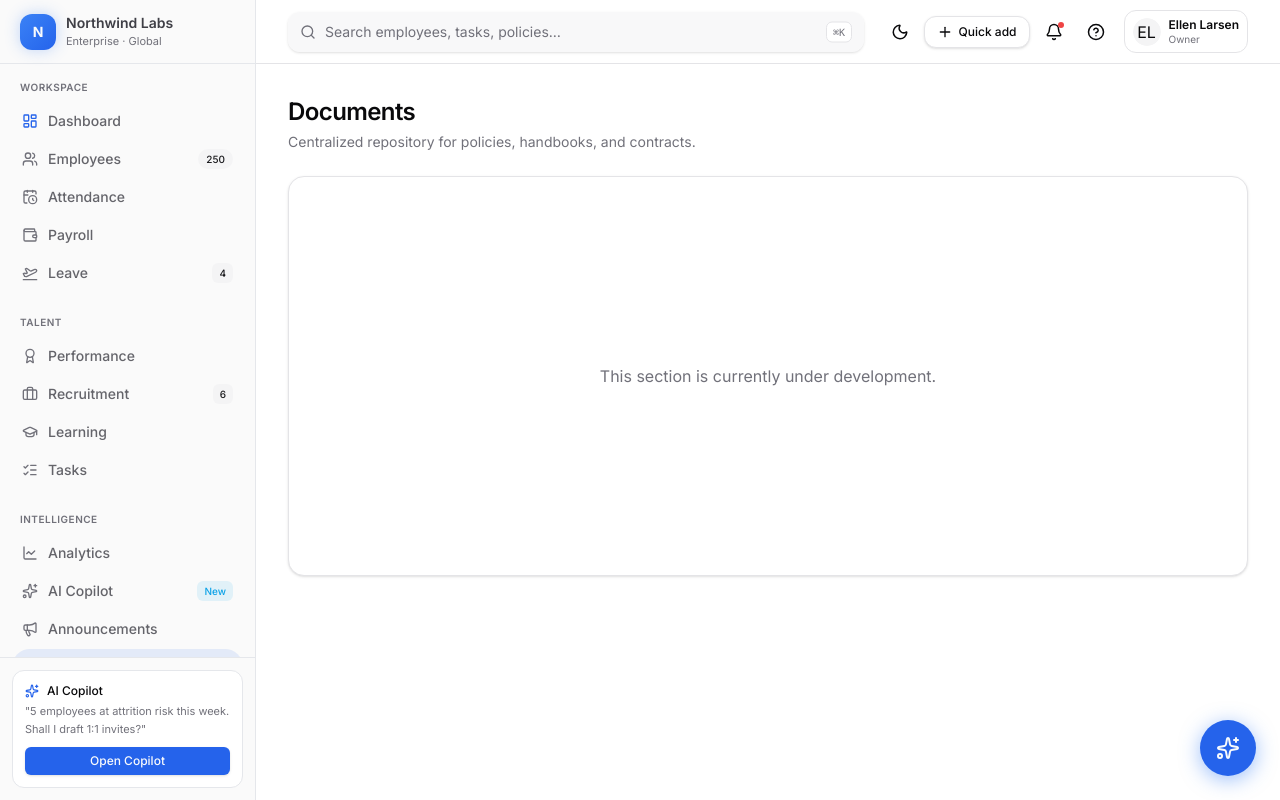
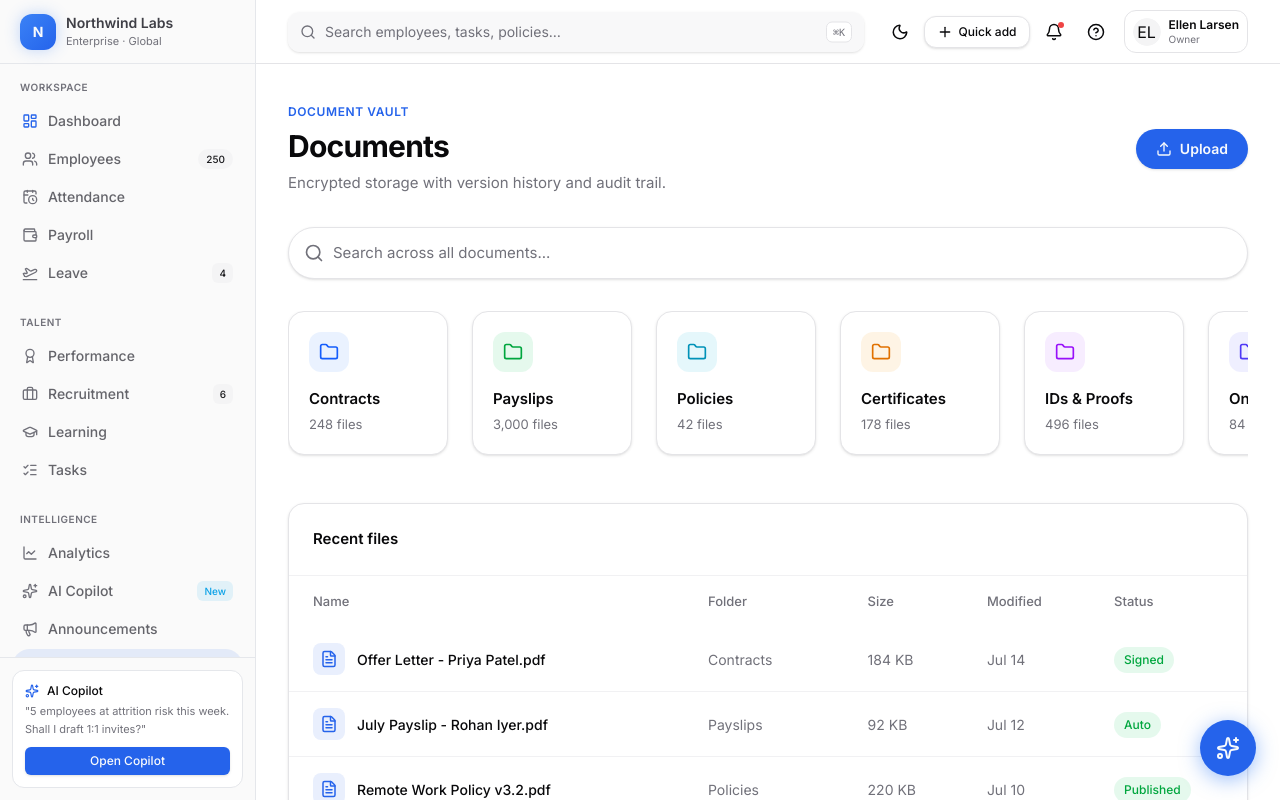
Before and after one commit to ghostuserr96/executive-dashboard, a React (Vite) app in the folder attentrack/: page /documents in a window 1280 px wide. Built offline with nearby package versions, Linux system fonts and the light colour scheme.

Commit message:
docs page added

```diff
--- a/attentrack/src/pages/Documents.jsx
+++ b/attentrack/src/pages/Documents.jsx
@@ -1,17 +1,154 @@
 import React from 'react';
+import {
+  Upload,
+  Search,
+  Folder,
+  FileText
+} from 'lucide-react';
 
-const PagePlaceholder = ({ title, description }) => (
-  <main className="flex-1 min-w-0 overflow-y-auto">
-    <div className="mx-auto max-w-[1600px] p-4 lg:p-8 space-y-6">
-      <div>
-        <h1 className="text-2xl font-semibold tracking-tight">{title}</h1>
-        <p className="text-sm text-muted-foreground mt-1">{description}</p>
-      </div>
-      <div className="card-elevated min-h-[400px] flex items-center justify-center">
-        <p className="text-muted-foreground">This section is currently under development.</p>
-      </div>
+const CategoryCard = ({ title, count, colorClass }) => (
+  <div className="card-elevated p-5 border border-border rounded-2xl bg-card hover:border-border/80 transition-colors flex flex-col justify-center min-w-[160px] flex-1">
+    <div className={`w-10 h-10 rounded-xl flex items-center justify-center mb-4 ${colorClass}`}>
+      <Folder className="w-5 h-5" />
     </div>
-  </main>
+    <h3 className="font-semibold text-[15px] text-card-foreground mb-1">{title}</h3>
+    <p className="text-[13px] text-muted-foreground">{count} files</p>
+  </div>
 );
 
-export default function Documents() { return <PagePlaceholder title="Documents" description="Centralized repository for policies, handbooks, and contracts." />; }
+const FileRow = ({ name, folder, size, modified, status }) => (
+  <tr className="border-b border-border/50 hover:bg-muted/30 transition-colors">
+    <td className="py-4 px-2 sm:px-6">
+      <div className="flex items-center gap-3">
+        <div className="w-8 h-8 rounded-lg bg-primary/10 text-primary flex items-center justify-center shrink-0">
+          <FileText className="w-4.5 h-4.5" />
+        </div>
+        <span className="font-medium text-[14px] text-card-foreground">{name}</span>
+      </div>
+    </td>
+    <td className="py-4 px-2 sm:px-6 text-[14px] text-muted-foreground hidden md:table-cell">{folder}</td>
+    <td className="py-4 px-2 sm:px-6 text-[14px] text-muted-foreground hidden sm:table-cell">{size}</td>
+    <td className="py-4 px-2 sm:px-6 text-[14px] text-muted-foreground hidden sm:table-cell">{modified}</td>
+    <td className="py-4 px-2 sm:px-6 text-right sm:text-left">
+      <span className="inline-flex items-center px-2.5 py-1 rounded-full text-[12px] font-medium bg-green-500/10 text-green-600 dark:bg-green-500/20 dark:text-green-400">
+        {status}
+      </span>
+    </td>
+  </tr>
+);
+
+export default function Documents() {
+  return (
+    <main className="flex-1 min-w-0 overflow-y-auto bg-background/50">
+      <div className="mx-auto max-w-[1600px] p-4 lg:p-8 space-y-8">
+
+        {/* Header */}
+        <div className="flex flex-col sm:flex-row justify-between items-start sm:items-center gap-4 pt-2">
+          <div>
+            <div className="text-primary font-semibold text-xs tracking-wider uppercase mb-2">
+              DOCUMENT VAULT
+            </div>
+            <h1 className="text-3xl font-bold tracking-tight text-foreground mb-2">
+              Documents
+            </h1>
+            <p className="text-[15px] text-muted-foreground">
+              Encrypted storage with version history and audit trail.
+            </p>
+          </div>
+          <button className="flex items-center gap-2 px-5 py-2.5 bg-primary text-primary-foreground rounded-full text-sm font-semibold hover:bg-primary/90 transition-colors shadow-sm shrink-0">
+            <Upload className="w-4 h-4" />
+            Upload
+          </button>
+        </div>
+
+        {/* Search Bar */}
+        <div className="relative">
+          <div className="absolute inset-y-0 left-0 pl-4 flex items-center pointer-events-none">
+            <Search className="h-5 w-5 text-muted-foreground" />
+          </div>
+          <input
+            type="text"
+            placeholder="Search across all documents..."
+            className="w-full bg-card border border-border rounded-full pl-11 pr-4 py-3.5 text-[15px] text-foreground focus:outline-none focus:ring-2 focus:ring-primary/20 transition-all shadow-sm placeholder:text-muted-foreground"
+          />
+        </div>
+
+        {/* Categories Row */}
+        <div className="flex overflow-x-auto pb-4 -mx-4 px-4 sm:mx-0 sm:px-0 gap-4 sm:gap-6 hide-scrollbar">
+          <CategoryCard title="Contracts" count="248" colorClass="bg-blue-500/10 text-blue-600 dark:text-blue-400" />
+          <CategoryCard title="Payslips" count="3,000" colorClass="bg-green-500/10 text-green-600 dark:text-green-400" />
+          <CategoryCard title="Policies" count="42" colorClass="bg-cyan-500/10 text-cyan-600 dark:text-cyan-400" />
+          <CategoryCard title="Certificates" count="178" colorClass="bg-amber-500/10 text-amber-600 dark:text-amber-400" />
+          <CategoryCard title="IDs & Proofs" count="496" colorClass="bg-purple-500/10 text-purple-600 dark:text-purple-400" />
+          <CategoryCard title="Onboarding" count="84" colorClass="bg-indigo-500/10 text-indigo-600 dark:text-indigo-400" />
+        </div>
+
+        {/* Recent Files Table */}
+        <div className="card-elevated border border-border rounded-2xl bg-card overflow-hidden">
+          <div className="p-6 border-b border-border/50">
+            <h3 className="font-semibold text-[15px] text-card-foreground">Recent files</h3>
+          </div>
+
+          <div className="overflow-x-auto">
+            <table className="w-full text-left border-collapse">
+              <thead>
+                <tr>
+                  <th className="py-4 px-2 sm:px-6 font-medium text-[13px] text-muted-foreground">Name</th>
+                  <th className="py-4 px-2 sm:px-6 font-medium text-[13px] text-muted-foreground hidden md:table-cell">Folder</th>
+                  <th className="py-4 px-2 sm:px-6 font-medium text-[13px] text-muted-foreground hidden sm:table-cell">Size</th>
+                  <th className="py-4 px-2 sm:px-6 font-medium text-[13px] text-muted-foreground hidden sm:table-cell">Modified</th>
+                  <th className="py-4 px-2 sm:px-6 font-medium text-[13px] text-muted-foreground text-right sm:text-left">Status</th>
+                </tr>
+              </thead>
+              <tbody className="divide-y divide-border/50">
+                <FileRow
+                  name="Offer Letter - Priya Patel.pdf"
+                  folder="Contracts"
+                  size="184 KB"
+                  modified="Jul 14"
+                  status="Signed"
+                />
+                <FileRow
+                  name="July Payslip - Rohan Iyer.pdf"
+                  folder="Payslips"
+                  size="92 KB"
+                  modified="Jul 12"
+                  status="Auto"
+                />
+                <FileRow
+                  name="Remote Work Policy v3.2.pdf"
+                  folder="Policies"
+                  size="220 KB"
+                  modified="Jul 10"
+                  status="Published"
+                />
+                <FileRow
+                  name="AWS Certified Solutions Arch.pdf"
+                  folder="Certificates"
+                  size="1.2 MB"
+                  modified="Jul 08"
+                  status="Verified"
+                />
+                <FileRow
+                  name="Passport - Ananya Nair.jpg"
+                  folder="IDs & Proofs"
+                  size="620 KB"
+                  modified="Jul 07"
+                  status="Encrypted"
+                />
+                <FileRow
+                  name="Onboarding Kit - Marcus Reilly.zip"
+                  folder="Onboarding"
+                  size="3.4 MB"
+                  modified="Jul 05"
+                  status="Sent"
+                />
+              </tbody>
+            </table>
+          </div>
+        </div>
+
+      </div>
+    </main>
+  );
+}
```
